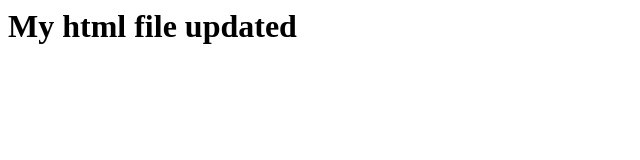
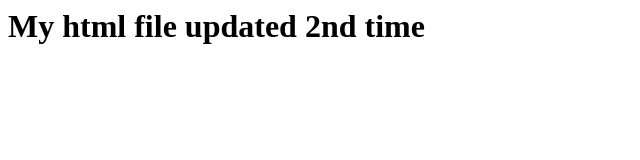
Before and after one commit to AniketBhole/Jenkins, a plain HTML site: page index.html in a window 1280 px wide. Shown: the whole page, without its empty margins (0-640 px from the left). Drawn offline with Linux system fonts and the light colour scheme.

Commit message:
modified

```diff
--- a/index.html
+++ b/index.html
@@ -1 +1 @@
-<h1> My html file updated<h1/>
+<h1> My html file updated 2nd time<h1/>
```
